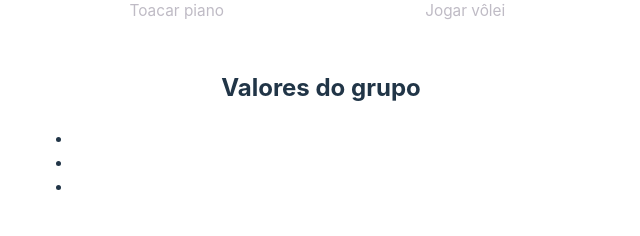
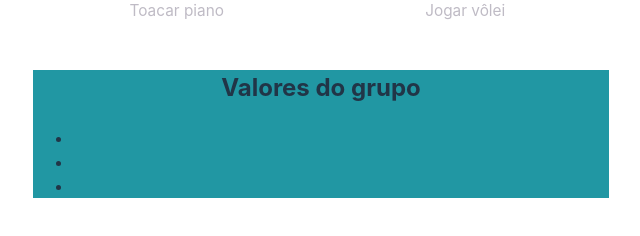
Before and after one commit to VieiraQuezia/Projeto-props, a React (Vite) app in the folder Desafio_Props/: page / in a window 1280 px wide. Shown: the part 596-832 px from the top of the page, without its empty margins (319-959 px from the left). Built offline with nearby package versions, Linux system fonts and the light colour scheme.

Commit message:
lado e lado.css atualizados

```diff
--- a/Desafio_Props/src/components/lado.css
+++ b/Desafio_Props/src/components/lado.css
@@ -0,0 +1,3 @@
+.aside {
+    background-color: #2197a3;
+}
--- a/Desafio_Props/src/components/lado.jsx
+++ b/Desafio_Props/src/components/lado.jsx
@@ -3,12 +3,14 @@ import "./lado.css"
 function Lado(props) {
   return (
     <>
+    <div className="aside">
         <h2>Valores do grupo</h2>
         <ul>
           <li>{props.val1}</li>
           <li>{props.val2}</li>
           <li>{props.val3}</li>
         </ul>
+    </div>
     </>
   );
 }
```
